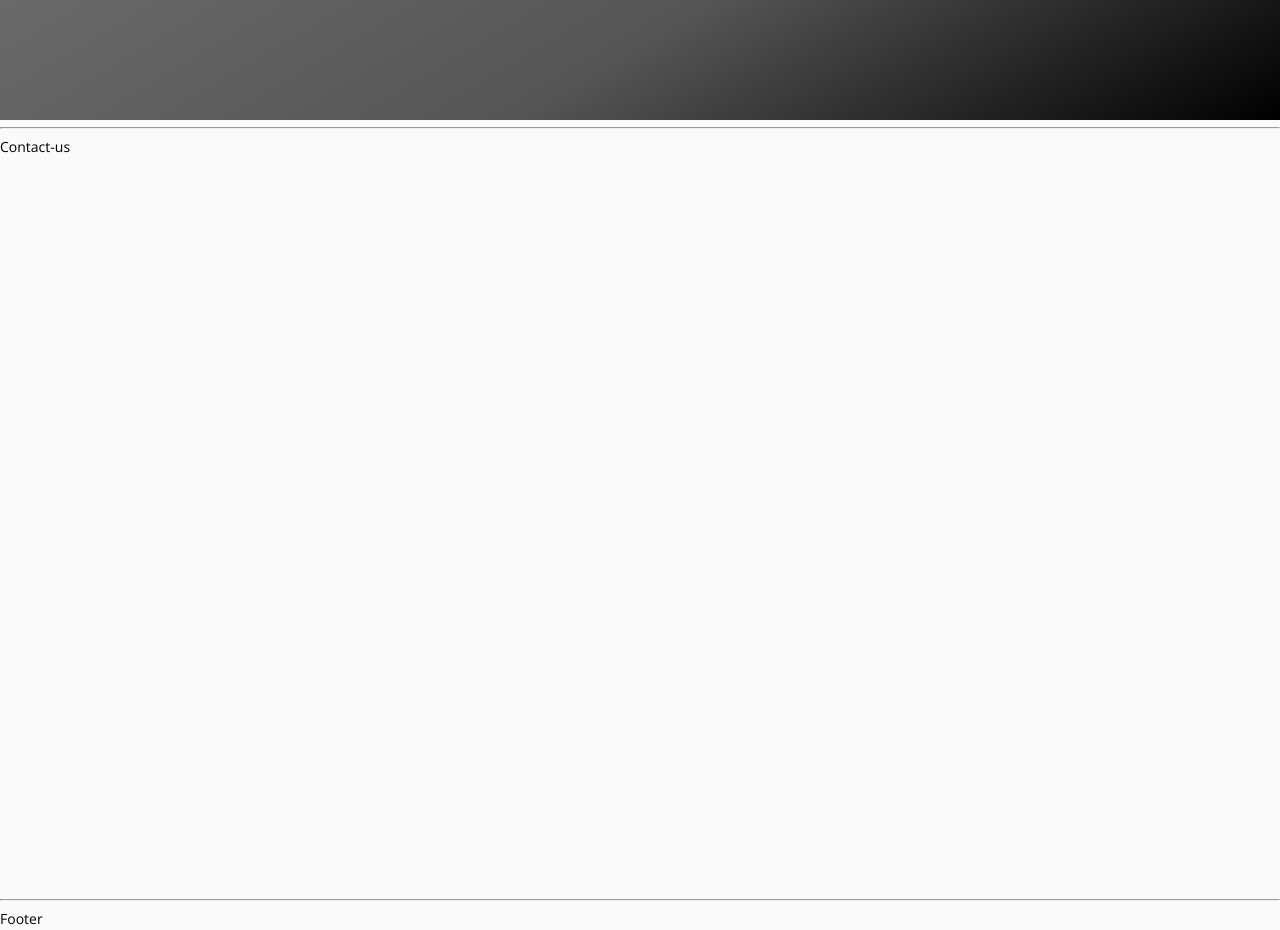
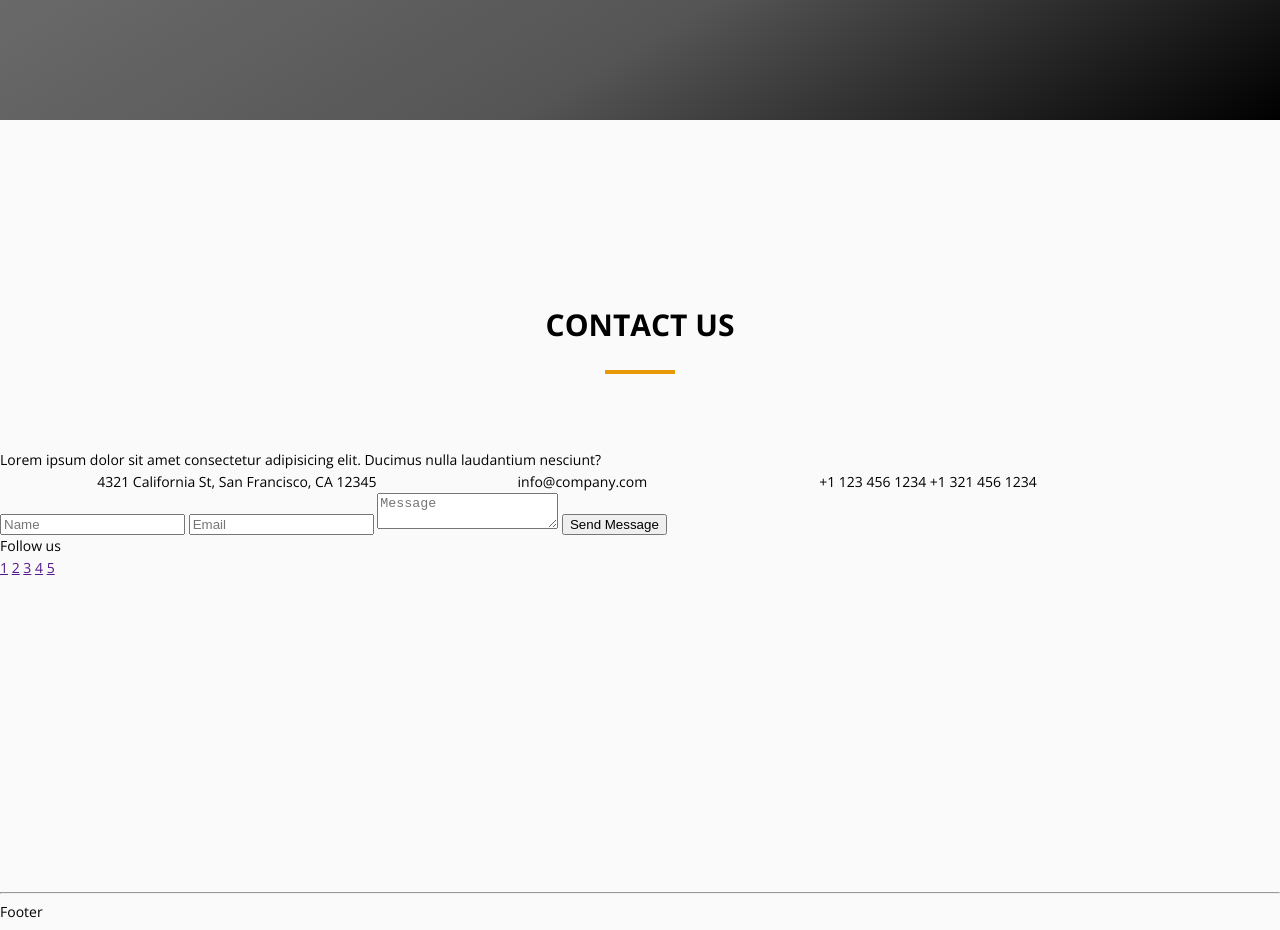
Before and after one commit to Avokald/modus, a website: page index.html in a window 1280 px wide. Shown: the part 4520-5450 px from the top of the page. Drawn offline with nearby package versions, Linux system fonts and the light colour scheme.

Commit message:
Outline contact-us part

```diff
--- a/assets/styles/main.css
+++ b/assets/styles/main.css
@@ -421,6 +421,7 @@ em {
     width: 70%;
     height: 100%;
     padding-right: 0;
+    clear: both;
 }
 
 #reviews .section-title {
@@ -457,3 +458,11 @@ em {
     Contact-us
     ========================================
 */
+
+#contact-us .section-title {
+    padding-top: 100px;
+}
+
+.contact-methods {
+
+}
--- a/index.html
+++ b/index.html
@@ -288,8 +288,55 @@
     </section>
 
     <section class="container" id="contact-us">
-        <hr>
-        Contact-us
+        <div class="section-title">
+            <h2>Contact us</h2>
+            <hr>
+        </div>
+
+        <section class="contact-methods">
+            <p>Lorem ipsum dolor sit amet consectetur adipisicing elit.
+                Ducimus nulla laudantium nesciunt?
+            </p>
+
+            <div class="row-2">
+                <div class="col-1-3 contact-method">
+                    <p>
+                        4321 California St,
+                        San Francisco, CA 12345
+                    </p>
+                </div>
+
+                <div class="col-1-3 contact-method">
+                    <p>
+                        info@company.com
+                    </p>
+                </div>
+
+                <div class="col-1-3 contact-method">
+                    <p>
+                        +1 123 456 1234
+                        +1 321 456 1234
+                    </p>
+                </div>
+            </div>
+
+            <form>
+                <input type="text" name="name" placeholder="Name">
+                <input type="email" name="email" placeholder="Email">
+                <textarea placeholder="Message" name="message"></textarea>
+                <button>Send Message</button>
+            </form>
+
+            <div class="follow-us">
+                <h3>Follow us</h3>
+                <a class="facebook" href="">1</a>
+                <a class="twitter" href="">2</a>
+                <a class="github" href="">3</a>
+                <a class="instagramm" href="">4</a>
+                <a class="linkedin" href="">5</a>
+            </div>
+
+        </section>
     </section>
 
     <footer class="primary-footer">
```
